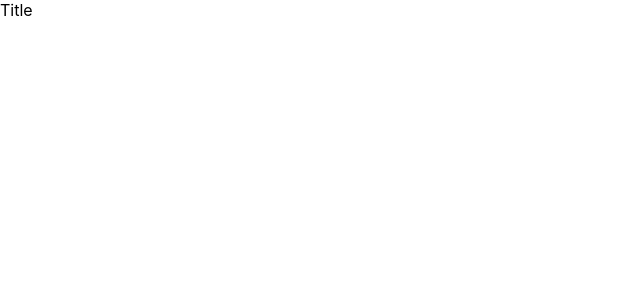
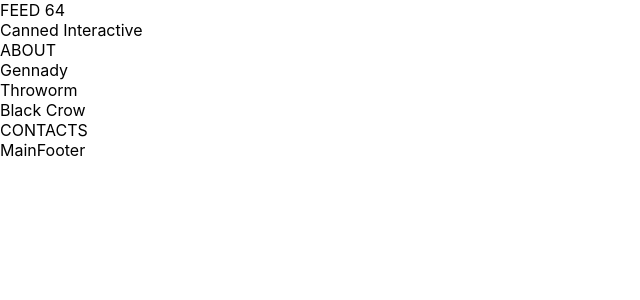
Before and after one commit to fhntv06/feed-64, a React (Create React App) app: page / in a window 1280 px wide. Shown: the top 300 px of the page, without its empty margins (0-640 px from the left). Built offline with nearby package versions, Linux system fonts and the light colour scheme.

Commit message:
upload files

```diff
--- a/package.json
+++ b/package.json
@@ -14,7 +14,8 @@
   },
   "scripts": {
     "start": "react-scripts start",
-    "build": "react-scripts build"
+    "build": "react-scripts build",
+    "eject": "react-scripts eject"
   },
   "eslintConfig": {
     "extends": [
--- a/src/App.js
+++ b/src/App.js
@@ -1,11 +1,16 @@
 import React from "react";
+import Header from './components/Header/Header';
+import Main from './components/Main/Main';
+import Footer from './components/Footer/Footer';
 
-function Init () {
+function App () {
   return (
-    <h1>
-      Title
-    </h1>
-  );
+    <>
+      <Header />
+      <Main />
+      <Footer />
+    </>
+  )
 }
 
-export default Init;
+export default App;
--- a/src/components/Footer/Footer.js
+++ b/src/components/Footer/Footer.js
@@ -0,0 +1,10 @@
+import React from "react";
+
+
+function Footer() {
+    return(
+        <>Footer</>
+    );
+}
+
+export default Footer;
--- a/src/components/Header/Header.js
+++ b/src/components/Header/Header.js
@@ -0,0 +1,15 @@
+import React from "react";
+import LogoHeader from "./LogoHeader/LogoHeader";
+import MenuHeader from './MenuHeader/MenuHeader';
+import './Header.module.scss';
+
+function Header() {
+  return(
+    <div styleName='header'>
+      <LogoHeader />
+      <MenuHeader />
+    </div>
+  );
+}
+
+export default Header;
--- /dev/null
+++ b/src/components/Header/Header.module.scss
@@ -0,0 +1,5 @@
+.header {
+    display: flex;
+    justify-content: space-between;
+    width: 100%;
+}
--- /dev/null
+++ b/src/components/Header/LogoHeader/LogoHeader.js
@@ -0,0 +1,13 @@
+import React from "react";
+import './LogoHeader.module.scss';
+
+function LogoHeader() {
+  return(
+    <div styleName='header__logo'>
+      <div styleName='logo__title'>FEED 64</div>
+      <div styleName='logo__dectiprion'>Canned Interactive</div>
+    </div>
+  );
+}
+
+export default LogoHeader;
--- /dev/null
+++ b/src/components/Header/LogoHeader/LogoHeader.module.scss
@@ -0,0 +1,11 @@
+.header__logo {
+
+}
+
+.logo__title {
+
+}
+
+.logo__dectiprion {
+
+}
--- /dev/null
+++ b/src/components/Header/MenuHeader/MenuHeader.js
@@ -0,0 +1,16 @@
+import React from "react";
+import'./MenuHeader.module.scss';
+
+function MenuHeader() {
+  return(
+    <ul styleName='header__menu'>
+      <li styleName='menu__item'>ABOUT</li>
+      <li styleName='menu__item'>Gennady</li>
+      <li styleName='menu__item menu__item--concept'>Throworm</li>
+      <li styleName='menu__item'>Black Crow</li>
+      <li styleName='menu__item'>CONTACTS</li>
+    </ul>
+  );
+}
+
+export default MenuHeader;
--- /dev/null
+++ b/src/components/Header/MenuHeader/MenuHeader.module.scss
@@ -0,0 +1,9 @@
+.header__menu {
+
+}
+
+.menu__item {
+    &.menu__item--concept {
+
+    }
+}
--- a/src/components/Main/Main.js
+++ b/src/components/Main/Main.js
@@ -0,0 +1,9 @@
+import React from "react";
+
+function Main() {
+    return(
+        <>Main</>
+    );
+}
+
+export default Main;
```
Also changed, not shown: src/components/Footer/Footer.module.scss (added), src/components/Main/Main.module.scss (added).
